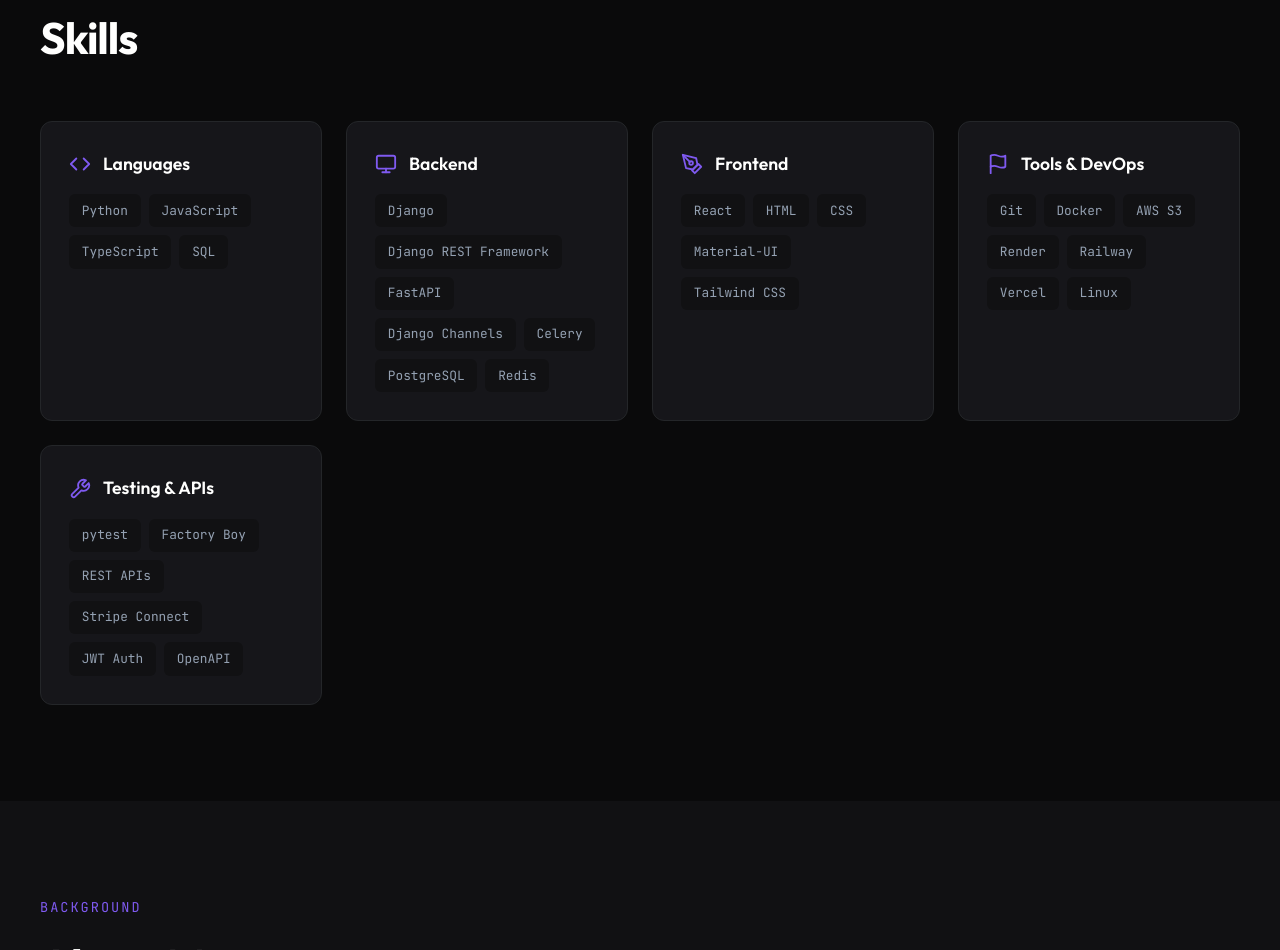
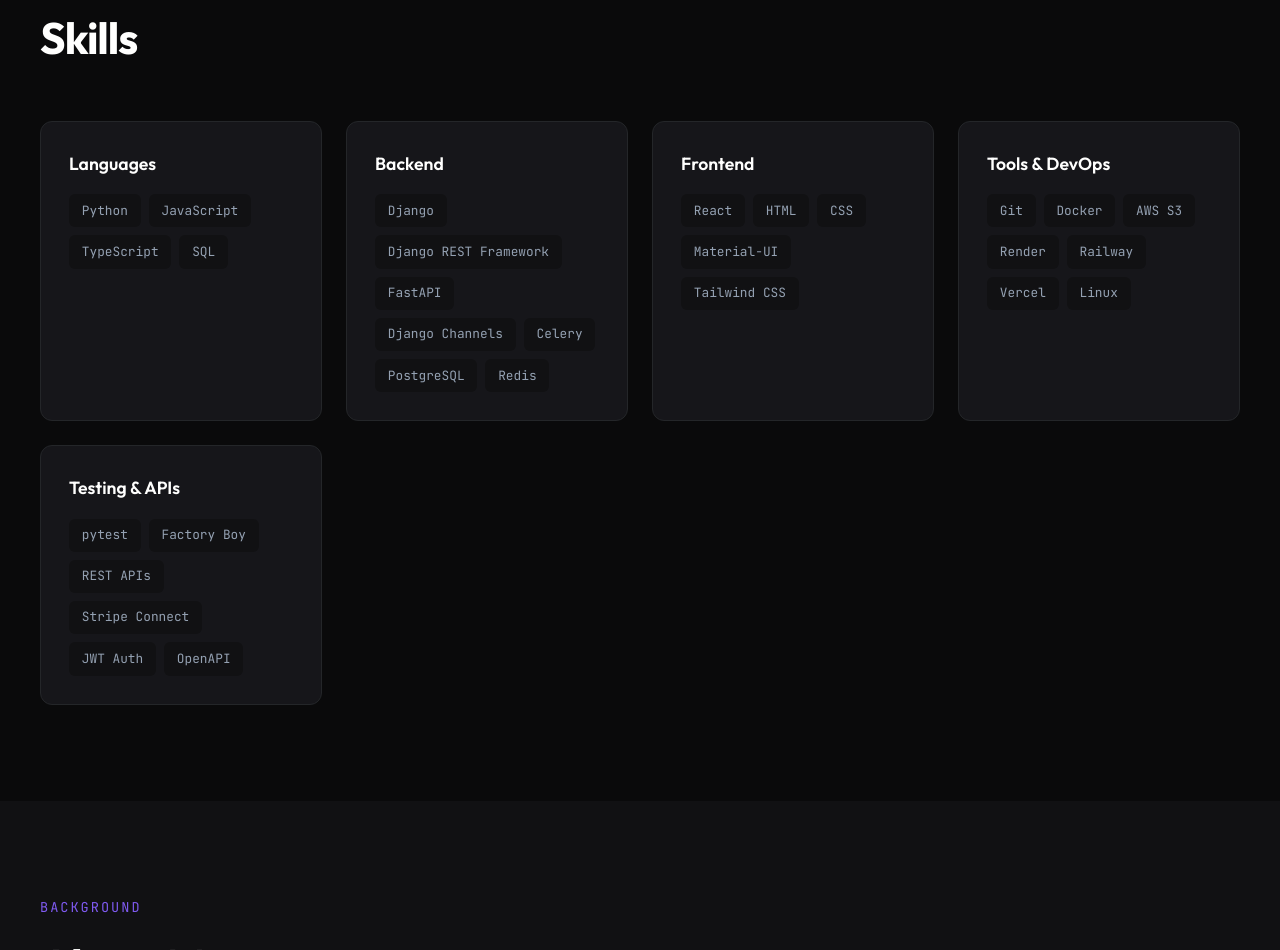
Before and after one commit to Vincent-Ngobeh/Vincent-Ngobeh.github.io, a plain HTML site: page index.html in a window 1280 px wide. Shown: the part 4203-5153 px from the top of the page. Drawn offline with Linux system fonts and the light colour scheme.

Commit message:
Fix: querySelector Error
On line 1185, when clicking the logo (href="#"), document.querySelector('#') throws an error because # alone is not a valid selector

```diff
--- a/index.html
+++ b/index.html
@@ -488,15 +488,6 @@
             font-size: 1.1rem;
             font-weight: 600;
             margin-bottom: 1rem;
-            display: flex;
-            align-items: center;
-            gap: 0.75rem;
-        }
-
-        .skill-card h3 svg {
-            width: 22px;
-            height: 22px;
-            color: var(--accent);
         }
 
         .skill-tags {
@@ -985,10 +976,7 @@
 
             <div class="skills-grid">
                 <div class="skill-card fade-in">
-                    <h3>
-                        <svg xmlns="http://www.w3.org/2000/svg" viewBox="0 0 24 24" fill="none" stroke="currentColor" stroke-width="2" stroke-linecap="round" stroke-linejoin="round"><polyline points="16 18 22 12 16 6"/><polyline points="8 6 2 12 8 18"/></svg>
-                        Languages
-                    </h3>
+                    <h3>Languages</h3>
                     <div class="skill-tags">
                         <span class="skill-tag">Python</span>
                         <span class="skill-tag">JavaScript</span>
@@ -998,10 +986,7 @@
                 </div>
 
                 <div class="skill-card fade-in">
-                    <h3>
-                        <svg xmlns="http://www.w3.org/2000/svg" viewBox="0 0 24 24" fill="none" stroke="currentColor" stroke-width="2" stroke-linecap="round" stroke-linejoin="round"><rect x="2" y="3" width="20" height="14" rx="2" ry="2"/><line x1="8" y1="21" x2="16" y2="21"/><line x1="12" y1="17" x2="12" y2="21"/></svg>
-                        Backend
-                    </h3>
+                    <h3>Backend</h3>
                     <div class="skill-tags">
                         <span class="skill-tag">Django</span>
                         <span class="skill-tag">Django REST Framework</span>
@@ -1014,10 +999,7 @@
                 </div>
 
                 <div class="skill-card fade-in">
-                    <h3>
-                        <svg xmlns="http://www.w3.org/2000/svg" viewBox="0 0 24 24" fill="none" stroke="currentColor" stroke-width="2" stroke-linecap="round" stroke-linejoin="round"><path d="M12 19l7-7 3 3-7 7-3-3z"/><path d="M18 13l-1.5-7.5L2 2l3.5 14.5L13 18l5-5z"/><path d="M2 2l7.586 7.586"/><circle cx="11" cy="11" r="2"/></svg>
-                        Frontend
-                    </h3>
+                    <h3>Frontend</h3>
                     <div class="skill-tags">
                         <span class="skill-tag">React</span>
                         <span class="skill-tag">HTML</span>
@@ -1028,10 +1010,7 @@
                 </div>
 
                 <div class="skill-card fade-in">
-                    <h3>
-                        <svg xmlns="http://www.w3.org/2000/svg" viewBox="0 0 24 24" fill="none" stroke="currentColor" stroke-width="2" stroke-linecap="round" stroke-linejoin="round"><path d="M4 15s1-1 4-1 5 2 8 2 4-1 4-1V3s-1 1-4 1-5-2-8-2-4 1-4 1z"/><line x1="4" y1="22" x2="4" y2="15"/></svg>
-                        Tools & DevOps
-                    </h3>
+                    <h3>Tools & DevOps</h3>
                     <div class="skill-tags">
                         <span class="skill-tag">Git</span>
                         <span class="skill-tag">Docker</span>
@@ -1044,10 +1023,7 @@
                 </div>
 
                 <div class="skill-card fade-in">
-                    <h3>
-                        <svg xmlns="http://www.w3.org/2000/svg" viewBox="0 0 24 24" fill="none" stroke="currentColor" stroke-width="2" stroke-linecap="round" stroke-linejoin="round"><path d="M14.7 6.3a1 1 0 0 0 0 1.4l1.6 1.6a1 1 0 0 0 1.4 0l3.77-3.77a6 6 0 0 1-7.94 7.94l-6.91 6.91a2.12 2.12 0 0 1-3-3l6.91-6.91a6 6 0 0 1 7.94-7.94l-3.76 3.76z"/></svg>
-                        Testing & APIs
-                    </h3>
+                    <h3>Testing & APIs</h3>
                     <div class="skill-tags">
                         <span class="skill-tag">pytest</span>
                         <span class="skill-tag">Factory Boy</span>
@@ -1181,8 +1157,12 @@
         // Smooth scroll for Safari
         document.querySelectorAll('a[href^="#"]').forEach(anchor => {
             anchor.addEventListener('click', function (e) {
+                const href = this.getAttribute('href');
+                // Skip if href is just '#' (no valid selector)
+                if (href === '#') return;
+
                 e.preventDefault();
-                const target = document.querySelector(this.getAttribute('href'));
+                const target = document.querySelector(href);
 
                 if (target) {
                     target.scrollIntoView({
```
